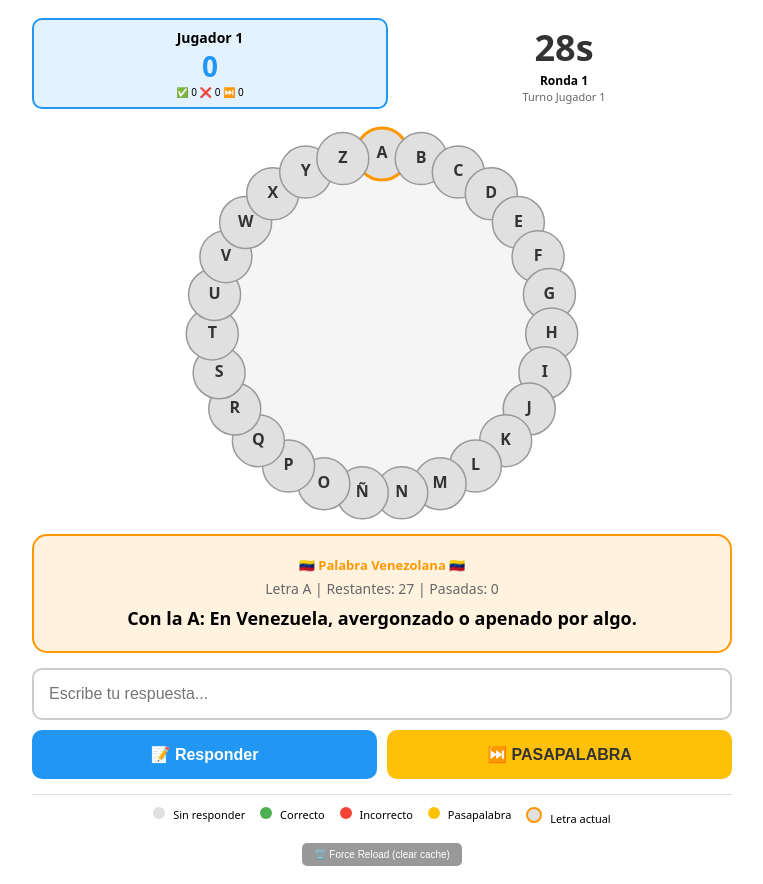
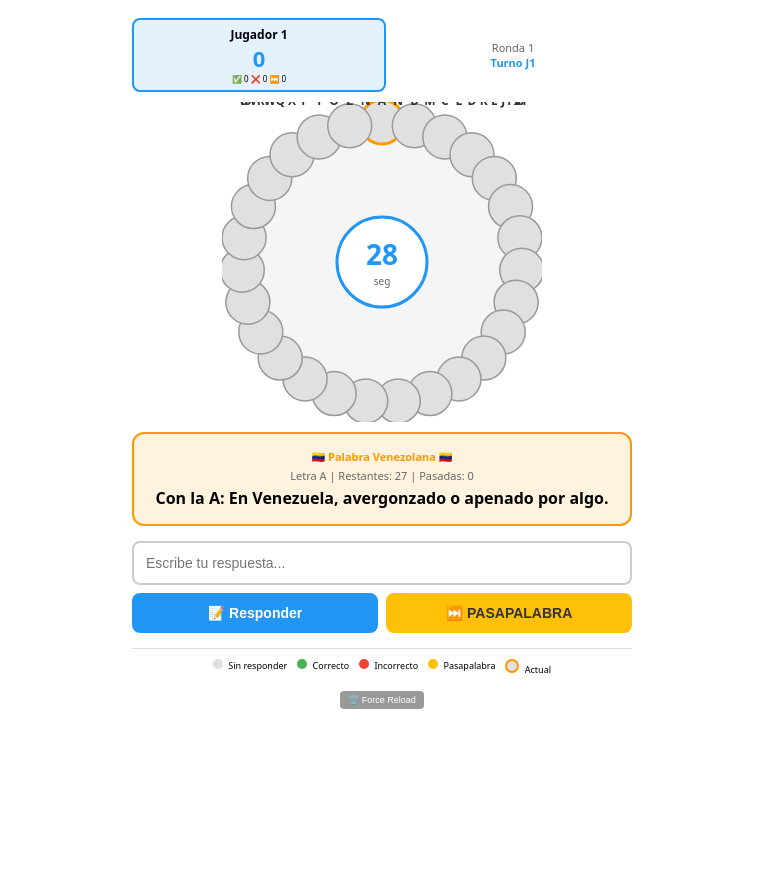
Before and after one commit to rumbita1974/pasapalabra-RM, a Next.js app: page / in a window 1280 px wide. Both pictures are taken after a click on the button "🎮 Empezar Partida". Shown: the whole page, without its empty margins (258-1021 px from the left). After the commit the page ends 800 px from the top, so only its background shows below. Built offline with nearby package versions, Linux system fonts and the light colour scheme.

Commit message:
Version 2.0.4 - Smaller rosco (320px) with timer centered inside

```diff
--- a/pages/index.js
+++ b/pages/index.js
@@ -11,7 +11,7 @@ const ALPHABET = "ABCDEFGHIJKLMNÑOPQRSTUVWXYZ".split("");
 const QUESTION_TIME = 30;
 const MIN_SLANG_PER_ROSCO = 2;
 const MAX_SLANG_PER_ROSCO = 3;
-const VERSION = "2.0.3";
+const VERSION = "2.0.4";
 
 /* =========================
    HELPERS
@@ -135,15 +135,15 @@ function resetPassedLetters(rosco) {
 }
 
 /* =========================
-   CIRCULAR ROSCO COMPONENT
+   CIRCULAR ROSCO COMPONENT WITH CENTER TIMER
 ========================= */
 
-function CircularRosco({ letters, currentLetter, onLetterClick }) {
-  const size = 400;
+function CircularRosco({ letters, currentLetter, onLetterClick, time }) {
+  const size = 320;
   const center = size / 2;
-  const radius = 170;
-  const buttonRadius = 26;
-  const fontSize = 16;
+  const radius = 140;
+  const buttonRadius = 22;
+  const fontSize = 12;
 
   const getAngle = (index) => {
     return (index * 360 / letters.length) - 90;
@@ -167,6 +167,31 @@ function CircularRosco({ letters, currentLetter, onLetterClick }) {
     <div style={{ display: "flex", justifyContent: "center", alignItems: "center", width: "100%", margin: "10px 0" }}>
       <svg width={size} height={size} style={{ display: "block", maxWidth: "100%", height: "auto" }}>
         <circle cx={center} cy={center} r={radius} fill="#f5f5f5" stroke="#ccc" strokeWidth="2"/>
+
+        {/* Timer in the center of the rosco */}
+        <circle cx={center} cy={center} r={45} fill="white" stroke="#2196F3" strokeWidth="3"/>
+        <text
+          x={center}
+          y={center - 5}
+          textAnchor="middle"
+          dominantBaseline="middle"
+          fill={time <= 10 ? "#f44336" : "#2196F3"}
+          fontSize="28"
+          fontWeight="bold"
+        >
+          {time}
+        </text>
+        <text
+          x={center}
+          y={center + 20}
+          textAnchor="middle"
+          dominantBaseline="middle"
+          fill="#666"
+          fontSize="10"
+        >
+          seg
+        </text>
+
         {letters.map((item, index) => {
           const angle = getAngle(index);
           const radian = (angle * Math.PI) / 180;
@@ -188,7 +213,7 @@ function CircularRosco({ letters, currentLetter, onLetterClick }) {
               />
               <text
                 x={x}
-                y={y}
+                cy={y}
                 textAnchor="middle"
                 dominantBaseline="middle"
                 fill={getTextColor(item)}
@@ -893,58 +918,57 @@ export default function Game() {
         <meta httpEquiv="Pragma" content="no-cache" />
         <meta httpEquiv="Expires" content="0" />
       </Head>
-      <div style={{ fontFamily: "system-ui", padding: "10px", maxWidth: "700px", margin: "0 auto" }}>
+      <div style={{ fontFamily: "system-ui", padding: "10px", maxWidth: "500px", margin: "0 auto" }}>
 
         {showVersion && (
-          <div style={{ backgroundColor: "#4CAF50", color: "white", padding: "6px", borderRadius: "6px", marginBottom: "10px", textAlign: "center", fontSize: "11px" }}>
+          <div style={{ backgroundColor: "#4CAF50", color: "white", padding: "6px", borderRadius: "6px", marginBottom: "10px", textAlign: "center", fontSize: "10px" }}>
             ✅ Versión {VERSION} - Cargada: {new Date().toLocaleTimeString()}
           </div>
         )}
 
-        <div style={{ display: "flex", justifyContent: "space-between", alignItems: "center", gap: "8px", marginBottom: "15px" }}>
-          <div style={{ flex: 1, textAlign: "center", padding: "8px", borderRadius: "10px", backgroundColor: game.currentPlayer === 1 ? "#E3F2FD" : "#f5f5f5", border: game.currentPlayer === 1 ? "2px solid #2196F3" : "1px solid #ddd" }}>
-            <div style={{ fontWeight: "bold", fontSize: "14px" }}>Jugador 1</div>
-            <div style={{ fontSize: "28px", fontWeight: "bold", color: "#2196F3" }}>{game.players[1].score}</div>
-            <div style={{ fontSize: "10px" }}>✅ {game.players[1].rosco.filter(r => r.status === "correct").length}  ❌ {game.players[1].rosco.filter(r => r.status === "wrong").length}  ⏭️ {game.players[1].rosco.filter(r => r.passed).length}</div>
+        <div style={{ display: "flex", justifyContent: "space-between", alignItems: "center", gap: "8px", marginBottom: "10px" }}>
+          <div style={{ flex: 1, textAlign: "center", padding: "6px", borderRadius: "8px", backgroundColor: game.currentPlayer === 1 ? "#E3F2FD" : "#f5f5f5", border: game.currentPlayer === 1 ? "2px solid #2196F3" : "1px solid #ddd" }}>
+            <div style={{ fontWeight: "bold", fontSize: "12px" }}>Jugador 1</div>
+            <div style={{ fontSize: "22px", fontWeight: "bold", color: "#2196F3" }}>{game.players[1].score}</div>
+            <div style={{ fontSize: "8px" }}>✅ {game.players[1].rosco.filter(r => r.status === "correct").length}  ❌ {game.players[1].rosco.filter(r => r.status === "wrong").length}  ⏭️ {game.players[1].rosco.filter(r => r.passed).length}</div>
           </div>
 
           <div style={{ flex: 1, textAlign: "center" }}>
-            <div style={{ fontSize: "36px", fontWeight: "bold", color: time <= 10 ? "#f44336" : "#333" }}>{time}s</div>
-            <div style={{ fontSize: "12px", fontWeight: "bold" }}>Ronda {game.round}</div>
-            <div style={{ fontSize: "11px", color: "#666" }}>Turno Jugador {game.currentPlayer}</div>
+            <div style={{ fontSize: "11px", color: "#666" }}>Ronda {game.round}</div>
+            <div style={{ fontSize: "11px", color: "#2196F3", fontWeight: "bold" }}>Turno J{game.currentPlayer}</div>
           </div>
 
           {game.players[2] && (
-            <div style={{ flex: 1, textAlign: "center", padding: "8px", borderRadius: "10px", backgroundColor: game.currentPlayer === 2 ? "#FFF3E0" : "#f5f5f5", border: game.currentPlayer === 2 ? "2px solid #FF9800" : "1px solid #ddd" }}>
-              <div style={{ fontWeight: "bold", fontSize: "14px" }}>Jugador 2</div>
-              <div style={{ fontSize: "28px", fontWeight: "bold", color: "#FF9800" }}>{game.players[2].score}</div>
-              <div style={{ fontSize: "10px" }}>✅ {game.players[2].rosco.filter(r => r.status === "correct").length}  ❌ {game.players[2].rosco.filter(r => r.status === "wrong").length}  ⏭️ {game.players[2].rosco.filter(r => r.passed).length}</div>
+            <div style={{ flex: 1, textAlign: "center", padding: "6px", borderRadius: "8px", backgroundColor: game.currentPlayer === 2 ? "#FFF3E0" : "#f5f5f5", border: game.currentPlayer === 2 ? "2px solid #FF9800" : "1px solid #ddd" }}>
+              <div style={{ fontWeight: "bold", fontSize: "12px" }}>Jugador 2</div>
+              <div style={{ fontSize: "22px", fontWeight: "bold", color: "#FF9800" }}>{game.players[2].score}</div>
+              <div style={{ fontSize: "8px" }}>✅ {game.players[2].rosco.filter(r => r.status === "correct").length}  ❌ {game.players[2].rosco.filter(r => r.status === "wrong").length}  ⏭️ {game.players[2].rosco.filter(r => r.passed).length}</div>
             </div>
           )}
         </div>
 
-        <CircularRosco letters={player.rosco} currentLetter={currentItem.letter} onLetterClick={jumpToLetter} />
+        <CircularRosco letters={player.rosco} currentLetter={currentItem.letter} onLetterClick={jumpToLetter} time={time} />
 
-        <div style={{ borderRadius: "15px", padding: "20px", marginBottom: "15px", textAlign: "center", backgroundColor: currentItem.isSlang ? "#FFF3E0" : "#f5f5f5", border: currentItem.isSlang ? "2px solid #FF9800" : "1px solid #ddd" }}>
-          {currentItem.isSlang && <div style={{ fontSize: "13px", color: "#FF9800", fontWeight: "bold", marginBottom: "5px" }}>🇻🇪 Palabra Venezolana 🇻🇪</div>}
-          <div style={{ fontSize: "14px", color: "#666", marginBottom: "8px" }}>Letra {currentItem.letter} | Restantes: {remainingCount} | Pasadas: {passedCount}</div>
-          <div style={{ fontSize: "18px", fontWeight: "bold", lineHeight: 1.4 }}>{currentItem.question}</div>
+        <div style={{ borderRadius: "12px", padding: "15px", marginBottom: "15px", textAlign: "center", backgroundColor: currentItem.isSlang ? "#FFF3E0" : "#f5f5f5", border: currentItem.isSlang ? "2px solid #FF9800" : "1px solid #ddd" }}>
+          {currentItem.isSlang && <div style={{ fontSize: "11px", color: "#FF9800", fontWeight: "bold", marginBottom: "4px" }}>🇻🇪 Palabra Venezolana 🇻🇪</div>}
+          <div style={{ fontSize: "11px", color: "#666", marginBottom: "5px" }}>Letra {currentItem.letter} | Restantes: {remainingCount} | Pasadas: {passedCount}</div>
+          <div style={{ fontSize: "16px", fontWeight: "bold", lineHeight: 1.3 }}>{currentItem.question}</div>
         </div>
 
         {!showAnswer && (
           <div style={{ marginBottom: "15px" }}>
             <input
-              style={{ width: "100%", padding: "15px", fontSize: "16px", borderRadius: "10px", border: "2px solid #ccc", outline: "none", boxSizing: "border-box", marginBottom: "10px" }}
+              style={{ width: "100%", padding: "12px", fontSize: "14px", borderRadius: "8px", border: "2px solid #ccc", outline: "none", boxSizing: "border-box", marginBottom: "8px" }}
               value={input}
               onChange={(e) => setInput(e.target.value)}
               placeholder="Escribe tu respuesta..."
               autoFocus
             />
-            <div style={{ display: "flex", gap: "10px", flexDirection: "row" }}>
-              <button onClick={answer} style={{ flex: 1, padding: "15px", fontSize: "16px", fontWeight: "bold", backgroundColor: "#2196F3", color: "white", border: "none", borderRadius: "10px", cursor: "pointer" }}>
+            <div style={{ display: "flex", gap: "8px", flexDirection: "row" }}>
+              <button onClick={answer} style={{ flex: 1, padding: "12px", fontSize: "14px", fontWeight: "bold", backgroundColor: "#2196F3", color: "white", border: "none", borderRadius: "8px", cursor: "pointer" }}>
                 📝 Responder
               </button>
-              <button onClick={handlePasapalabra} style={{ flex: 1, padding: "15px", fontSize: "16px", fontWeight: "bold", backgroundColor: "#FFC107", color: "#333", border: "none", borderRadius: "10px", cursor: "pointer" }}>
+              <button onClick={handlePasapalabra} style={{ flex: 1, padding: "12px", fontSize: "14px", fontWeight: "bold", backgroundColor: "#FFC107", color: "#333", border: "none", borderRadius: "8px", cursor: "pointer" }}>
                 ⏭️ PASAPALABRA
               </button>
             </div>
@@ -952,22 +976,22 @@ export default function Game() {
         )}
 
         {message.text && (
-          <div style={{ marginBottom: "15px", padding: "12px", borderRadius: "10px", textAlign: "center", fontWeight: "bold", backgroundColor: message.type === "success" ? "#C8E6C9" : message.type === "error" ? "#FFCDD2" : "#BBDEFB" }}>
+          <div style={{ marginBottom: "12px", padding: "10px", borderRadius: "8px", textAlign: "center", fontWeight: "bold", fontSize: "12px", backgroundColor: message.type === "success" ? "#C8E6C9" : message.type === "error" ? "#FFCDD2" : "#BBDEFB" }}>
             {message.text}
           </div>
         )}
 
-        <div style={{ display: "flex", justifyContent: "center", gap: "15px", fontSize: "11px", borderTop: "1px solid #ddd", paddingTop: "12px", flexWrap: "wrap" }}>
-          <div><span style={{ display: "inline-block", width: "12px", height: "12px", backgroundColor: "#e0e0e0", borderRadius: "50%", marginRight: "5px" }}></span> Sin responder</div>
-          <div><span style={{ display: "inline-block", width: "12px", height: "12px", backgroundColor: "#4CAF50", borderRadius: "50%", marginRight: "5px" }}></span> Correcto</div>
-          <div><span style={{ display: "inline-block", width: "12px", height: "12px", backgroundColor: "#f44336", borderRadius: "50%", marginRight: "5px" }}></span> Incorrecto</div>
-          <div><span style={{ display: "inline-block", width: "12px", height: "12px", backgroundColor: "#FFC107", borderRadius: "50%", marginRight: "5px" }}></span> Pasapalabra</div>
-          <div><span style={{ display: "inline-block", width: "12px", height: "12px", backgroundColor: "#e0e0e0", borderRadius: "50%", marginRight: "5px", border: "2px solid #FF9800" }}></span> Letra actual</div>
+        <div style={{ display: "flex", justifyContent: "center", gap: "10px", fontSize: "9px", borderTop: "1px solid #ddd", paddingTop: "10px", flexWrap: "wrap" }}>
+          <div><span style={{ display: "inline-block", width: "10px", height: "10px", backgroundColor: "#e0e0e0", borderRadius: "50%", marginRight: "3px" }}></span> Sin responder</div>
+          <div><span style={{ display: "inline-block", width: "10px", height: "10px", backgroundColor: "#4CAF50", borderRadius: "50%", marginRight: "3px" }}></span> Correcto</div>
+          <div><span style={{ display: "inline-block", width: "10px", height: "10px", backgroundColor: "#f44336", borderRadius: "50%", marginRight: "3px" }}></span> Incorrecto</div>
+          <div><span style={{ display: "inline-block", width: "10px", height: "10px", backgroundColor: "#FFC107", borderRadius: "50%", marginRight: "3px" }}></span> Pasapalabra</div>
+          <div><span style={{ display: "inline-block", width: "10px", height: "10px", backgroundColor: "#e0e0e0", borderRadius: "50%", marginRight: "3px", border: "2px solid #FF9800" }}></span> Actual</div>
         </div>
 
-        <div style={{ textAlign: "center", marginTop: "15px" }}>
-          <button onClick={clearCacheAndReload} style={{ padding: "6px 12px", fontSize: "10px", backgroundColor: "#999", color: "white", border: "none", borderRadius: "5px", cursor: "pointer" }}>
-            🗑️ Force Reload (clear cache)
+        <div style={{ textAlign: "center", marginTop: "10px" }}>
+          <button onClick={clearCacheAndReload} style={{ padding: "4px 8px", fontSize: "9px", backgroundColor: "#999", color: "white", border: "none", borderRadius: "4px", cursor: "pointer" }}>
+            🗑️ Force Reload
           </button>
         </div>
       </div>
```
